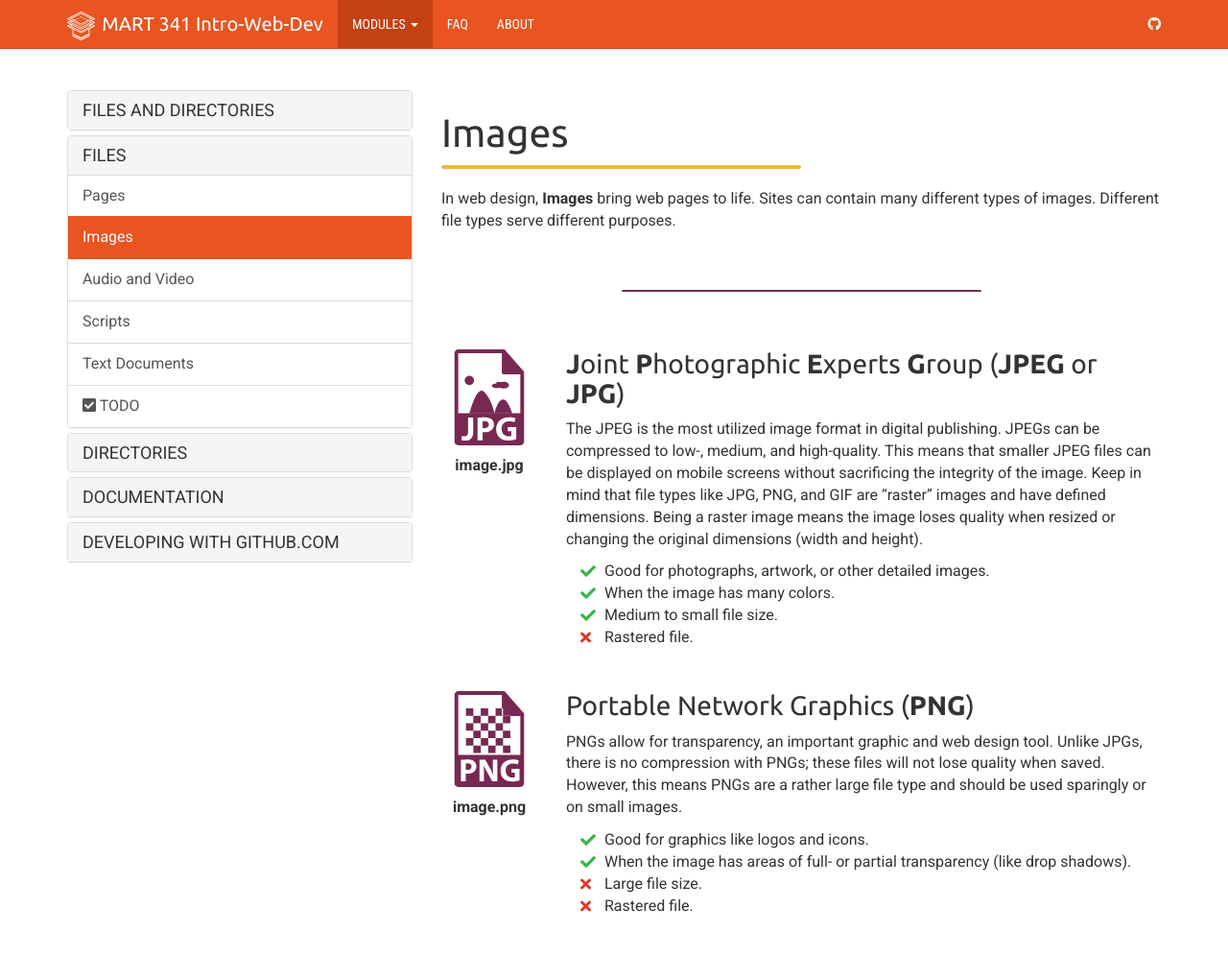
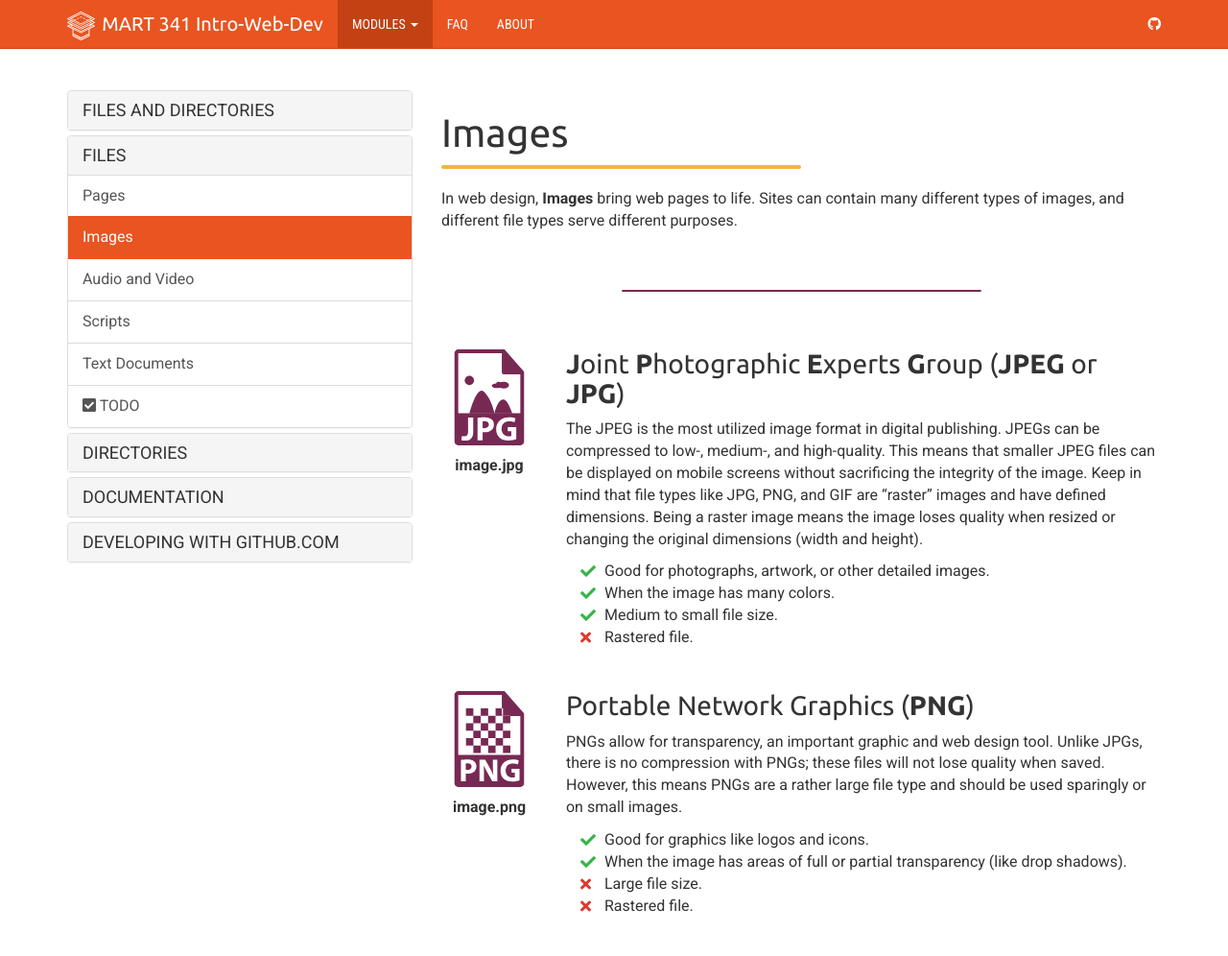
Before and after one commit to Montana-Media-Arts/webDesignFall2024, a Jekyll site: the page built from _docs/topic-01/02-files/page-02.md, in a window 1280 px wide and 1400 px high. Shown: the top 996 px of the window at 96% size. Built offline with Jekyll 4.4.1, drawn with Linux system fonts in a browser that asks for light colours; nearby versions of some CDN libraries.

Commit message:
Made minor edits for clarity

```diff
--- a/_docs/topic-01/02-files/page-02.md
+++ b/_docs/topic-01/02-files/page-02.md
@@ -7,7 +7,7 @@ tags: design, file, image
 ---
 
 <div class="divider-heading"></div>
-In web design, **Images** bring web pages to life. Sites can contain many different types of images. Different file types serve different purposes.
+In web design, **Images** bring web pages to life. Sites can contain many different types of images, and different file types serve different purposes.
 
 
 <div class="divider-pg"></div>
@@ -20,7 +20,7 @@ In web design, **Images** bring web pages to life. Sites can contain many differ
   </div>
   <div class="col-lg-10">
     <h3><b>J</b>oint <b>P</b>hotographic <b>E</b>xperts <b>G</b>roup (<b>JPEG</b> or <b>JPG</b>)</h3>
-    <p>The JPEG is the most utilized image format in digital publishing. JPEGs can be compressed to low-, medium, and high-quality.  This means that smaller JPEG files can be displayed on mobile screens without sacrificing the integrity of the image.
+    <p>The JPEG is the most utilized image format in digital publishing. JPEGs can be compressed to low-, medium-, and high-quality. This means that smaller JPEG files can be displayed on mobile screens without sacrificing the integrity of the image.
 
     Keep in mind that file types like JPG, PNG, and GIF are “raster” images and have defined dimensions. Being a raster image means the image loses quality when resized or changing the original dimensions (width and height).</p>
 
@@ -44,7 +44,7 @@ In web design, **Images** bring web pages to life. Sites can contain many differ
 
     <ul class="pros-and-cons">
       <li class="icon-pro">Good for graphics like logos and icons.</li>
-      <li class="icon-pro">When the image has areas of full- or partial transparency (like drop shadows).</li>
+      <li class="icon-pro">When the image has areas of full or partial transparency (like drop shadows).</li>
       <li class="icon-con">Large file size.</li>
       <li class="icon-con">Rastered file.</li>
     </ul>
```
